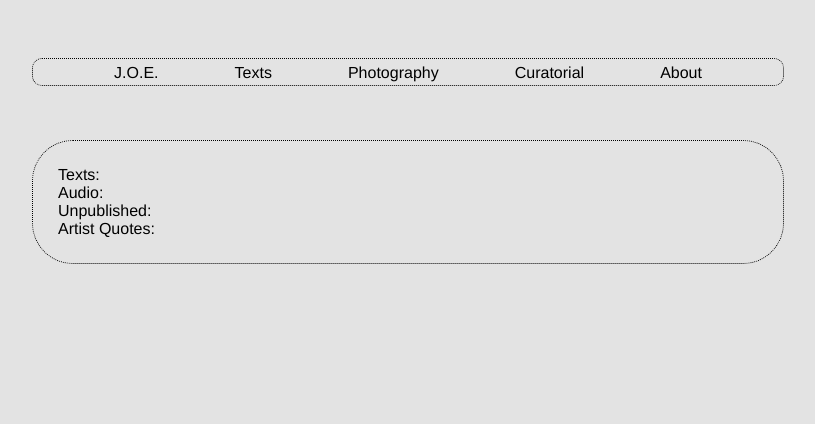
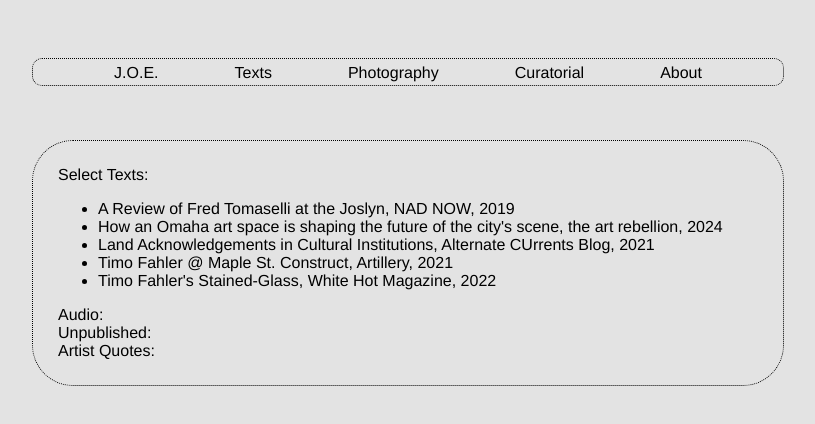
Before and after one commit to jorozcoesparza/curatorial-website, a plain HTML site: page texts.html in a window 1280 px wide. Shown: the whole page, without its empty margins (232-1047 px from the left). Drawn offline with Linux system fonts and the light colour scheme.

Commit message:
Adds links to writing samples in an unordered list

```diff
--- a/texts.html
+++ b/texts.html
@@ -31,7 +31,18 @@
 
 
 
-                <div class="Texts">Texts:</div>
+                <div class="Texts">Select Texts:
+
+                    <ul>
+                        <li><a href="https://www.nadnowjournal.org/reviews/a-review-of-fred-tomaselli-at-the-joslyn/">A Review of Fred Tomaselli at the Joslyn, NAD NOW, 2019</a></li>
+                        <li><a href="https://www.theartrebellion.net/union-contemporary-art-omaha/">How an Omaha art space is shaping the future of the city's scene, the art rebellion, 2024</a></li>
+                        <li><a href="https://www.amplifyarts.org/alternate-currents/2021/01/27-jonathan-orozco">Land Acknowledgements in Cultural Institutions, Alternate CUrrents Blog, 2021</a></li>
+                        <li><a href="https://artillerymag.com/timo-fahler-maple-st-construct/">Timo Fahler @ Maple St. Construct, Artillery, 2021</a></li>
+                        <li><a href="https://whitehotmagazine.com/articles/timo-fahler-s-stained-glass/5521">Timo Fahler's Stained-Glass, White Hot Magazine, 2022</a></li>
+                    </ul>
+
+                </div>
+
                 <div class="Audio">Audio:</div>
                 <div class="Unpublished">Unpublished:</div>
                 <div class="Artist-List">Artist Quotes:</div>
```
Also changed, not shown: 1 other file.
